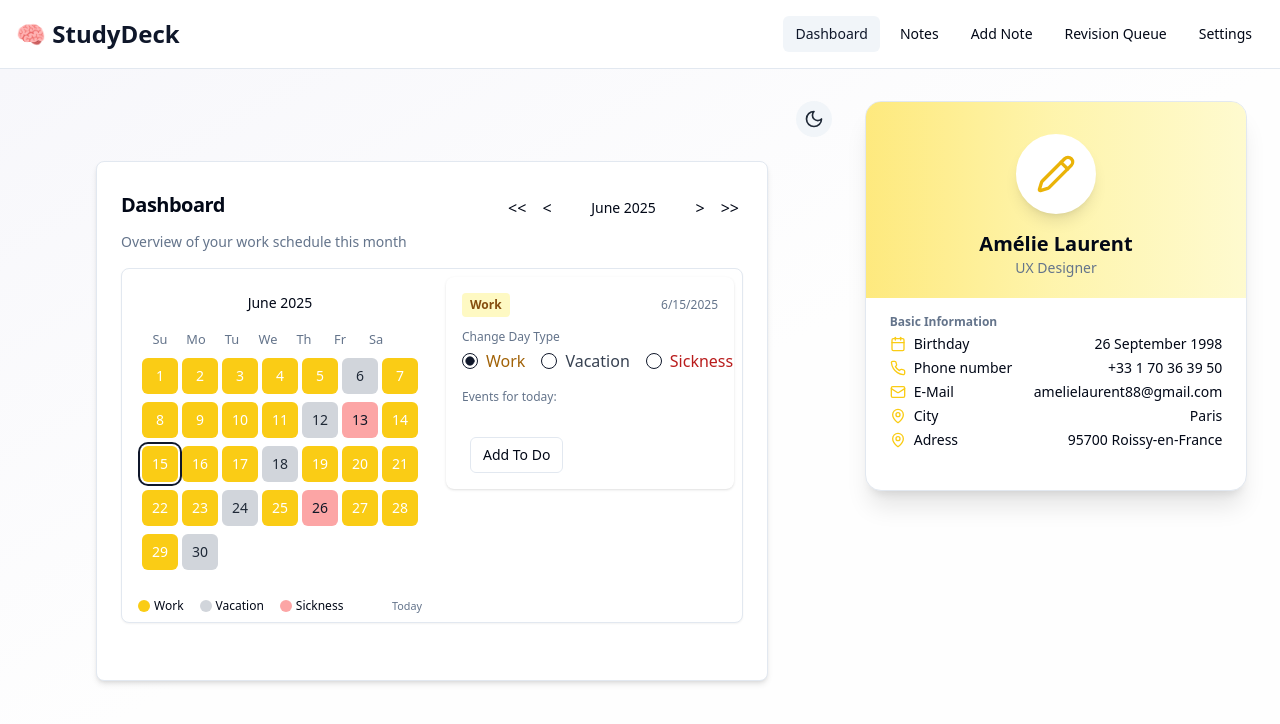
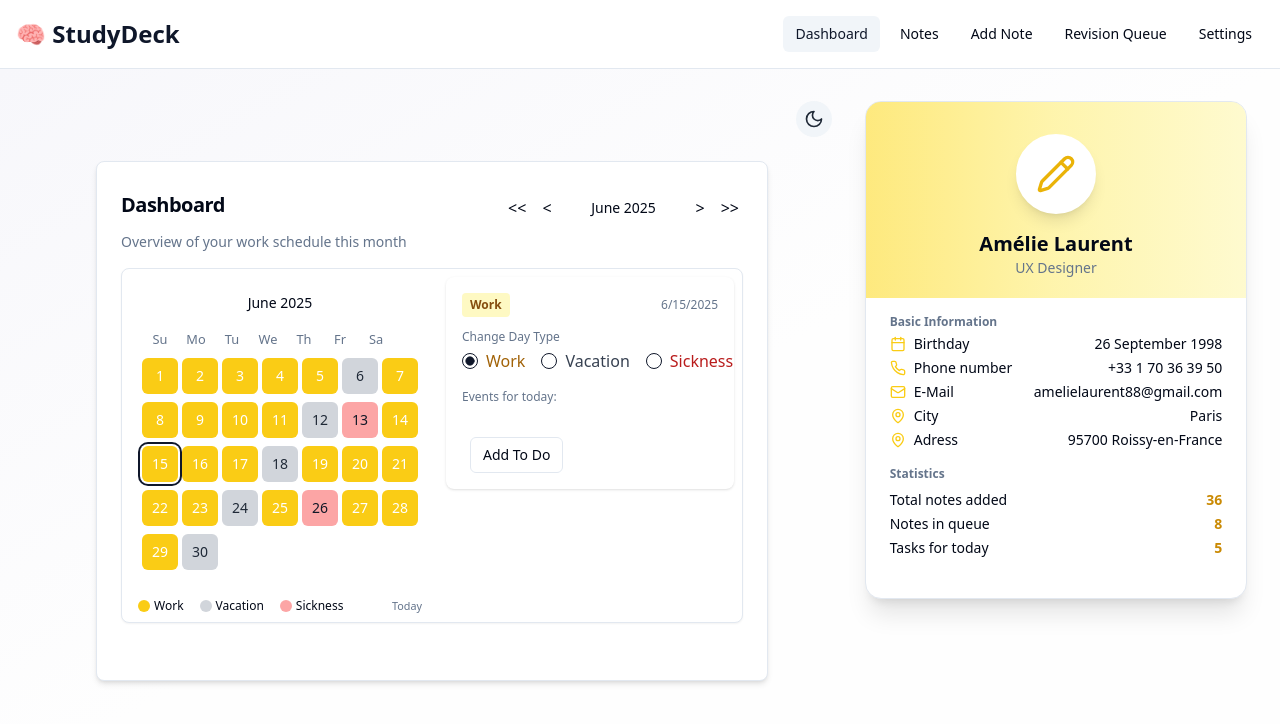
Before and after one commit to Sparshga/studydeck-revision-hub, a React (Vite) app: page /dashboard in a window 1280 px wide. Shown: the top 724 px of the page. Built offline with nearby package versions, Linux system fonts and the light colour scheme.

Commit message:
Add statistics section and profile image upload
Added statistics section to profile card, including total notes, notes in queue, and tasks for today. Implemented profile image upload functionality. Updated `src/components/ProfileCard.tsx`.

```diff
--- a/src/components/ProfileCard.tsx
+++ b/src/components/ProfileCard.tsx
@@ -1,19 +1,65 @@
 
+import React, { useRef, useState } from "react";
 import { Card, CardHeader, CardTitle, CardContent } from "@/components/ui/card";
-import { Calendar as CalendarIcon, Mail, MapPin, Phone, Pencil } from "lucide-react";
+import { Calendar as CalendarIcon, Mail, MapPin, Phone, Pencil, Upload } from "lucide-react";
+import { Avatar, AvatarImage, AvatarFallback } from "@/components/ui/avatar";
+import { Button } from "@/components/ui/button";
 
 const ProfileCard = () => {
-  // Mock profile data; you can connect to real user data if available
+  // Image upload
+  const [profileImg, setProfileImg] = useState<string | null>(null);
+  const fileRef = useRef<HTMLInputElement>(null);
+
+  // Mock statistics (replace with real data if available)
+  const totalNotes = 36; // Placeholder, replace with real stats
+  const notesInQueue = 8; // Placeholder
+  const tasksToday = 5;   // Placeholder
+
+  // Handle image change
+  const onFileChange = (e: React.ChangeEvent<HTMLInputElement>) => {
+    const file = e.target.files?.[0];
+    if (file) {
+      const reader = new FileReader();
+      reader.onload = (ev) => {
+        setProfileImg(ev.target?.result as string);
+      };
+      reader.readAsDataURL(file);
+    }
+  };
+
   return (
     <Card className="shadow-xl animate-fade-in h-fit px-0 py-0 overflow-hidden relative rounded-2xl">
       {/* Banner + Avatar */}
       <div className="bg-gradient-to-r from-yellow-300/70 via-yellow-200/70 to-yellow-100/80 pt-8 pb-4 px-6">
         <div className="flex flex-col items-center relative">
-          {/* Editable Pencil Icon Avatar */}
+          {/* Uploadable Avatar */}
           <div className="relative group">
-            <div className="w-20 h-20 bg-white rounded-full flex items-center justify-center shadow-lg border-4 border-white cursor-pointer group-hover:bg-gray-100 transition-colors">
-              <Pencil size={40} className="text-yellow-500 group-hover:text-yellow-700" />
-            </div>
+            <button
+              className="w-20 h-20 bg-white rounded-full flex items-center justify-center shadow-lg border-4 border-white cursor-pointer group-hover:bg-gray-100 transition-colors focus:outline-none"
+              title="Upload profile image"
+              onClick={() => fileRef.current?.click()}
+              aria-label="Edit profile image"
+              type="button"
+            >
+              {profileImg ? (
+                <Avatar className="w-20 h-20">
+                  <AvatarImage src={profileImg} alt="Profile" />
+                  <AvatarFallback>
+                    <Pencil size={40} className="text-yellow-500" />
+                  </AvatarFallback>
+                </Avatar>
+              ) : (
+                <Pencil size={40} className="text-yellow-500 group-hover:text-yellow-700" />
+              )}
+              <input
+                type="file"
+                accept="image/*"
+                style={{ display: "none" }}
+                ref={fileRef}
+                onChange={onFileChange}
+                aria-label="Choose profile image"
+              />
+            </button>
             <span className="absolute -bottom-4 left-1/2 -translate-x-1/2 text-xs text-muted-foreground opacity-0 group-hover:opacity-100 transition text-center whitespace-nowrap bg-white px-2 py-1 rounded shadow border">
               Edit profile image
             </span>
@@ -51,7 +97,24 @@ const ProfileCard = () => {
             <span className="flex-1 text-right">95700 Roissy-en-France</span>
           </li>
         </ul>
-        {/* Removed Documents and Statistics sections */}
+        {/* Statistics Section */}
+        <div className="mb-4">
+          <div className="text-xs font-semibold text-muted-foreground mb-2 mt-3">Statistics</div>
+          <div className="flex flex-col gap-1 text-sm">
+            <div className="flex items-center justify-between">
+              <span>Total notes added</span>
+              <span className="font-bold text-yellow-600">{totalNotes}</span>
+            </div>
+            <div className="flex items-center justify-between">
+              <span>Notes in queue</span>
+              <span className="font-bold text-yellow-600">{notesInQueue}</span>
+            </div>
+            <div className="flex items-center justify-between">
+              <span>Tasks for today</span>
+              <span className="font-bold text-yellow-600">{tasksToday}</span>
+            </div>
+          </div>
+        </div>
       </CardContent>
     </Card>
   );
```
